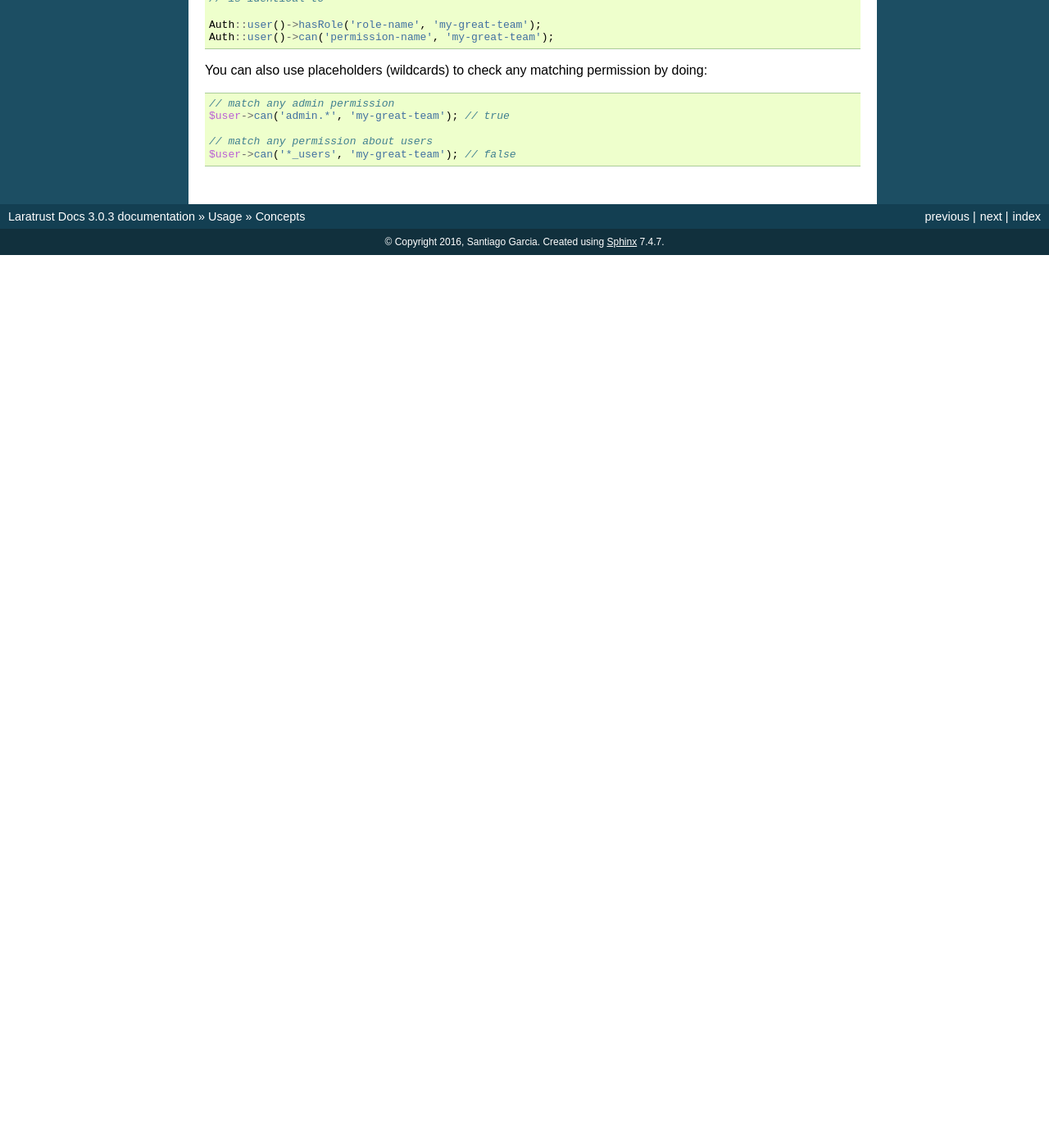
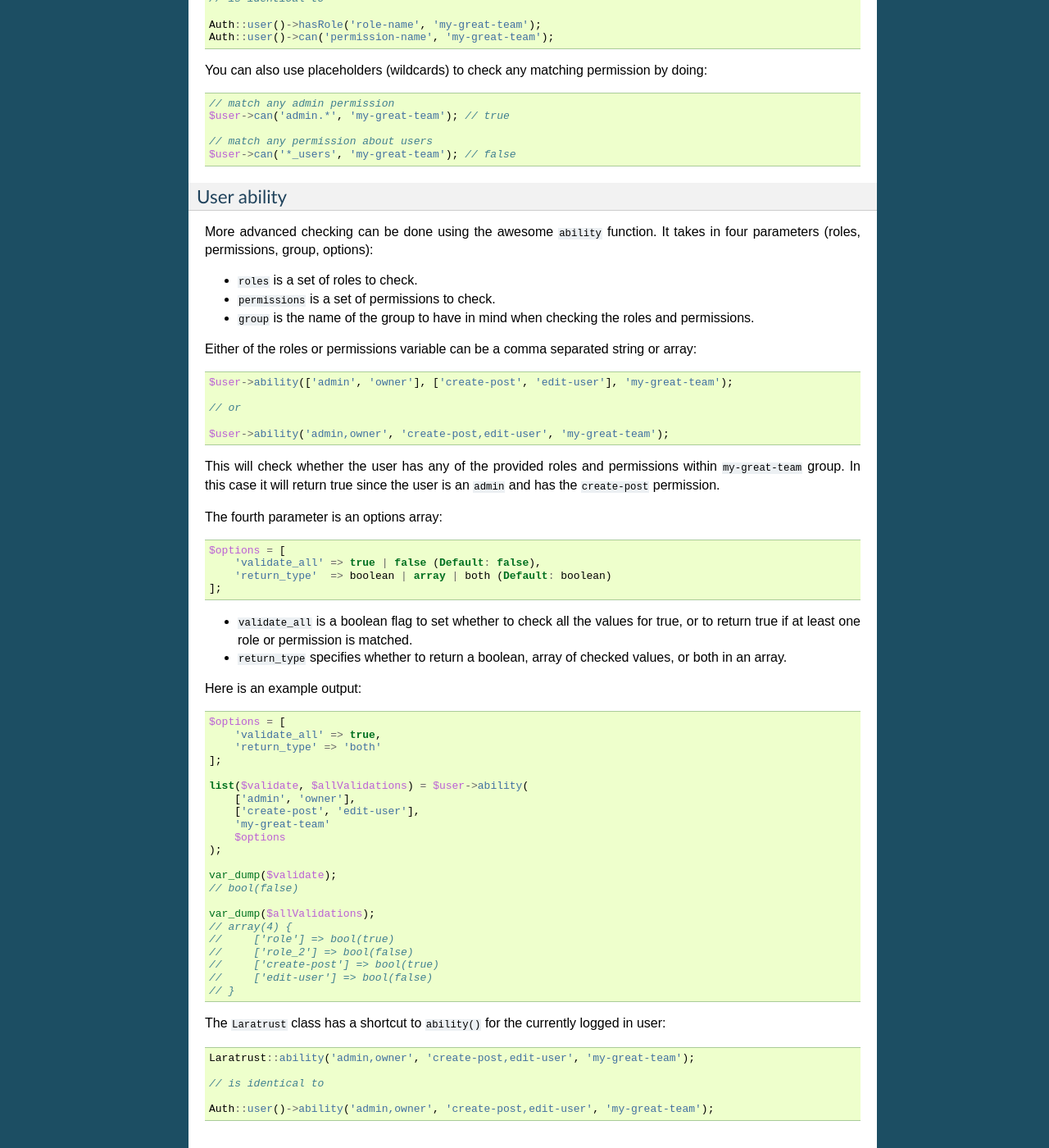
Before and after one commit to santigarcor/laratrust, a Sphinx documentation site: the page built from docs/usage/concepts.rst, in a window 1280 px wide and 1400 px high, scrolled down 3944 px. Shown: the whole window at 82% size. Built offline with Sphinx 7.4.7, drawn with Linux system fonts in a browser that asks for light colours; before the commit the page ends 4255 px from its top, so only the background shows below that.

Commit message:
Added user ability with groupd to the docs

```diff
--- a/docs/usage/concepts.rst
+++ b/docs/usage/concepts.rst
@@ -267,3 +267,75 @@ You can also use placeholders (wildcards) to check any matching permission by do
 
    // match any permission about users
    $user->can('*_users', 'my-great-team'); // false
+
+User ability
+^^^^^^^^^^^^
+
+More advanced checking can be done using the awesome ``ability`` function.
+It takes in four parameters (roles, permissions, group, options):
+
+* ``roles`` is a set of roles to check.
+* ``permissions`` is a set of permissions to check.
+* ``group`` is the name of the group to have in mind when checking the roles and permissions.
+
+Either of the roles or permissions variable can be a comma separated string or array:
+
+.. code-block:: php
+
+   $user->ability(['admin', 'owner'], ['create-post', 'edit-user'], 'my-great-team');
+
+   // or
+
+   $user->ability('admin,owner', 'create-post,edit-user', 'my-great-team');
+
+This will check whether the user has any of the provided roles and permissions within ``my-great-team`` group.
+In this case it will return true since the user is an ``admin`` and has the ``create-post`` permission.
+
+The fourth parameter is an options array:
+
+.. code-block:: php
+
+   $options = [
+       'validate_all' => true | false (Default: false),
+       'return_type'  => boolean | array | both (Default: boolean)
+   ];
+
+* ``validate_all`` is a boolean flag to set whether to check all the values for true, or to return true if at least one role or permission is matched.
+* ``return_type`` specifies whether to return a boolean, array of checked values, or both in an array.
+
+Here is an example output:
+
+.. code-block:: php
+
+   $options = [
+       'validate_all' => true,
+       'return_type' => 'both'
+   ];
+
+   list($validate, $allValidations) = $user->ability(
+       ['admin', 'owner'],
+       ['create-post', 'edit-user'],
+       'my-great-team'
+       $options
+   );
+
+   var_dump($validate);
+   // bool(false)
+
+   var_dump($allValidations);
+   // array(4) {
+   //     ['role'] => bool(true)
+   //     ['role_2'] => bool(false)
+   //     ['create-post'] => bool(true)
+   //     ['edit-user'] => bool(false)
+   // }
+
+The ``Laratrust`` class has a shortcut to ``ability()`` for the currently logged in user:
+
+.. code-block:: php
+
+   Laratrust::ability('admin,owner', 'create-post,edit-user', 'my-great-team');
+
+   // is identical to
+
+   Auth::user()->ability('admin,owner', 'create-post,edit-user', 'my-great-team');
```
